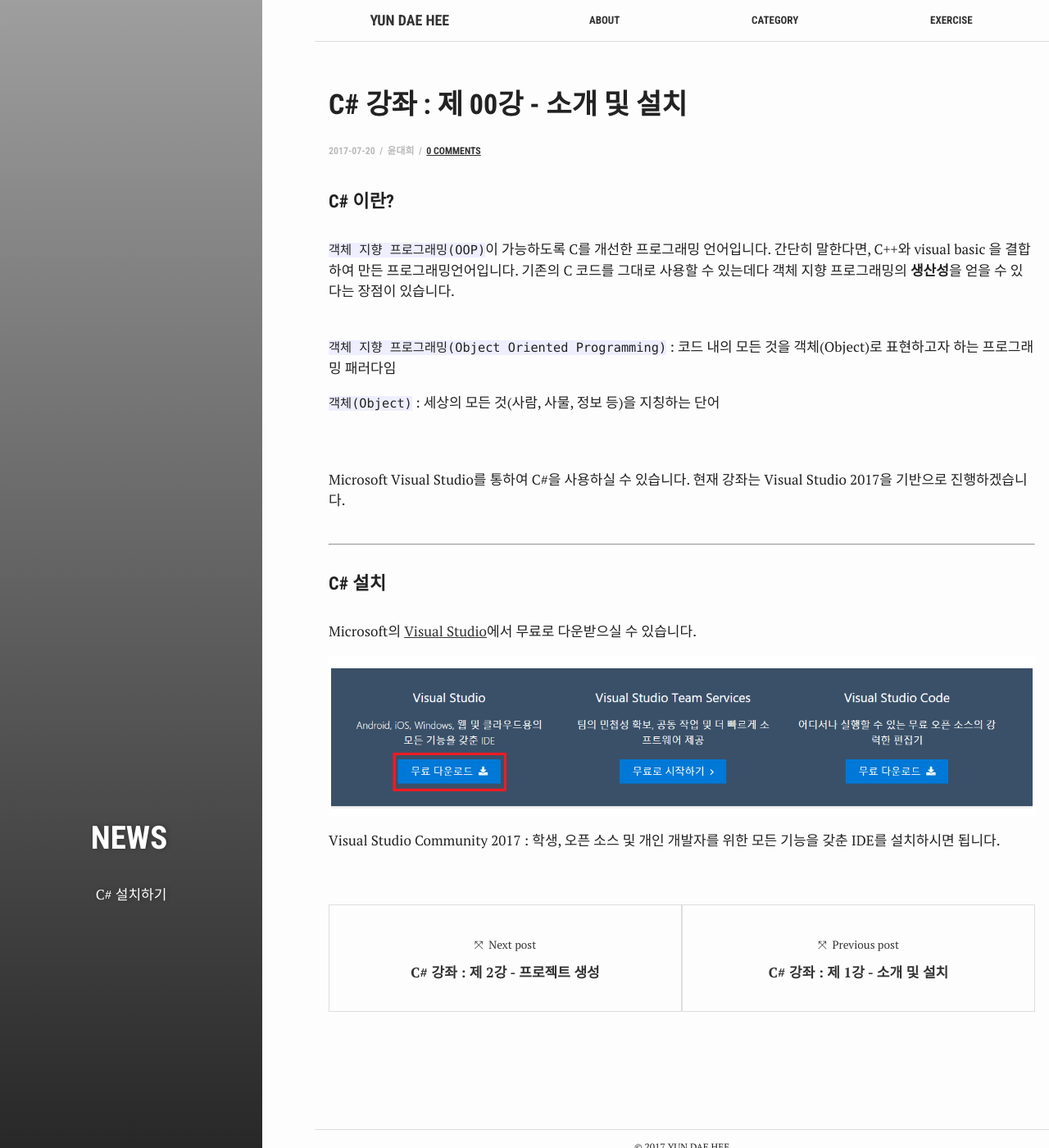
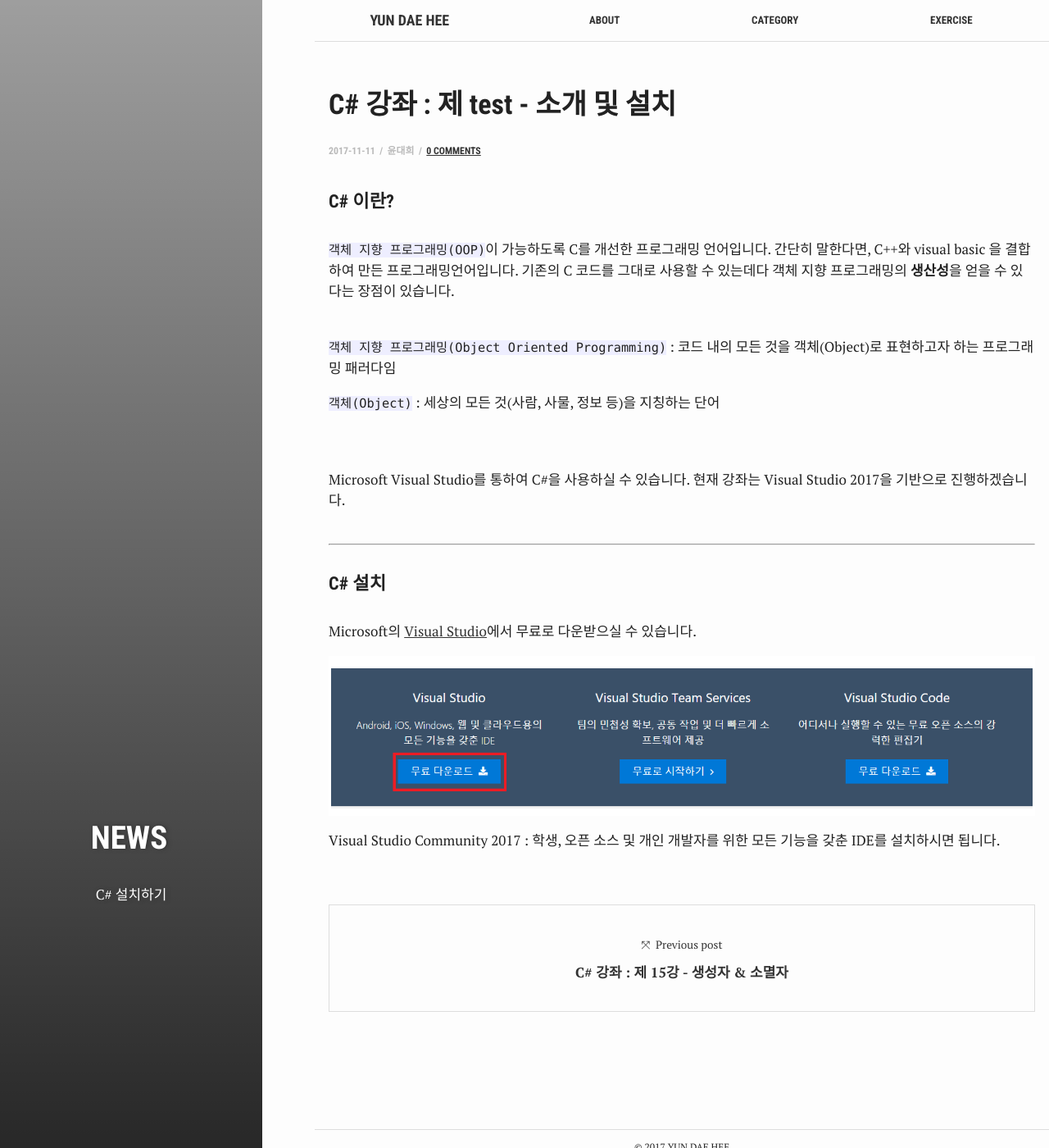
Before and after one commit to test076923/test076923.github.io, a Jekyll site: the page built from _posts/2017-09-10-test.md, in a window 1280 px wide and 1400 px high. Shown: the whole window at 82% size. Built offline with Jekyll 4.4.1, drawn with Linux system fonts in a browser that asks for light colours; comment, search, counter and statistics services are not loaded.

Commit message:
Update 2017-09-10-test.md

```diff
--- a/_posts/2017-09-10-test.md
+++ b/_posts/2017-09-10-test.md
@@ -2,10 +2,10 @@
 bg: "Clogo.jpg"
 layout: post
 comments: true
-title:  "C# 강좌 : 제 00강 - 소개 및 설치"
-crawlertitle: "C# 강좌 : 제 00강 - 소개 및 설치"
+title:  "C# 강좌 : 제 test - 소개 및 설치"
+crawlertitle: "C# 강좌 : 제 test - 소개 및 설치"
 summary: "C# 설치하기"
-date: 2017-07-20
+date: 2017-11-11
 categories: exercise
 tags: ['news']
 author: 윤대희
```
